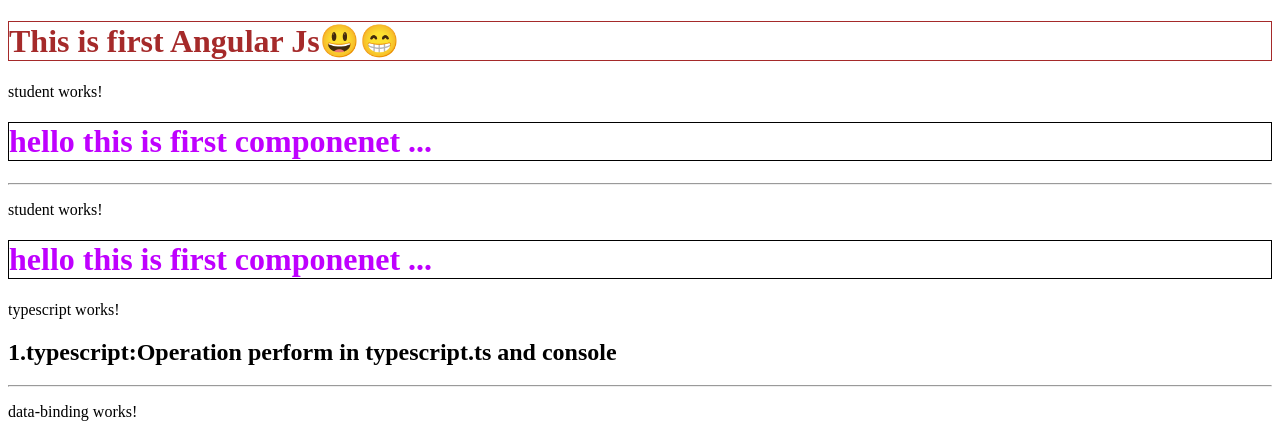
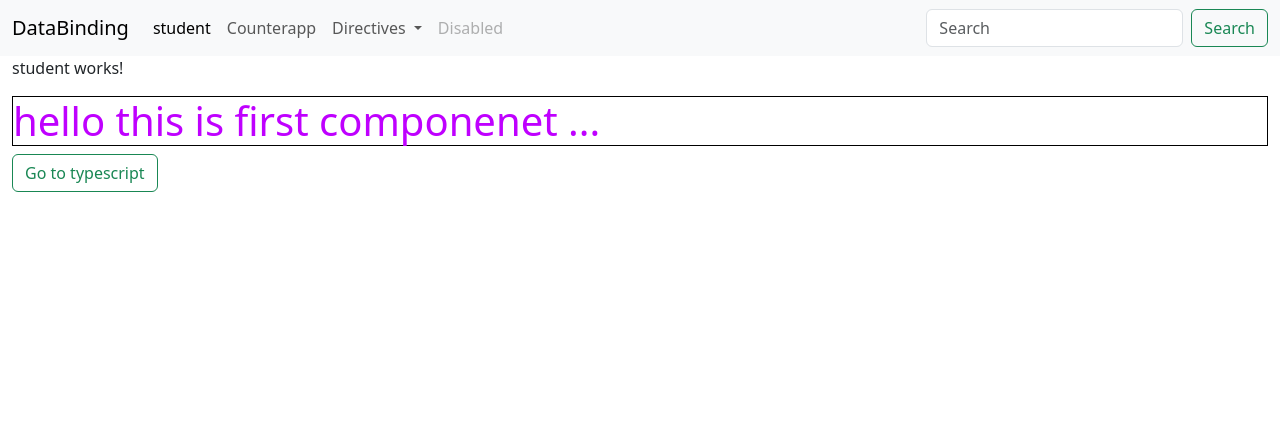
Before and after one commit to Rutujaranade22/angular-practice, an Angular app: page /student in a window 1280 px wide. Before the commit this address led to /. Shown: the top 437 px of the page. Built offline with nearby package versions, Linux system fonts and the light colour scheme.

Commit message:
routing practice

```diff
--- a/angular.json
+++ b/angular.json
@@ -25,7 +25,11 @@
               }
             ],
             "styles": [
+              "node_modules/bootstrap/dist/css/bootstrap.min.css",
               "src/styles.css"
+            ],
+            "scripts": [
+              "node_modules/bootstrap/dist/js/bootstrap.bundle.min.js"
             ]
           },
           "configurations": {
@@ -82,7 +86,11 @@
               }
             ],
             "styles": [
+              "node_modules/bootstrap/dist/css/bootstrap.min.css",
               "src/styles.css"
+            ],
+            "scripts": [
+              "node_modules/bootstrap/dist/js/bootstrap.bundle.min.js"
             ]
           }
         }
--- a/package.json
+++ b/package.json
@@ -26,6 +26,7 @@
     "@angular/forms": "^20.0.0",
     "@angular/platform-browser": "^20.0.0",
     "@angular/router": "^20.0.0",
+    "bootstrap": "^5.3.7",
     "rxjs": "~7.8.0",
     "tslib": "^2.3.0",
     "zone.js": "~0.15.0"
--- a/src/app/app.html
+++ b/src/app/app.html
@@ -1,11 +1,40 @@
- <h1>This is first Angular Js😃😁</h1>
+<nav class="navbar navbar-expand-lg navbar-light bg-light">
+  <div class="container-fluid">
+    <a class="navbar-brand" routerLink="databinding">DataBinding</a>
+    <button class="navbar-toggler" type="button" data-bs-toggle="collapse" data-bs-target="#navbarSupportedContent" aria-controls="navbarSupportedContent" aria-expanded="false" aria-label="Toggle navigation">
+      <span class="navbar-toggler-icon"></span>
+    </button>
+    <div class="collapse navbar-collapse" id="navbarSupportedContent">
+      <ul class="navbar-nav me-auto mb-2 mb-lg-0">
+        <li class="nav-item">
+          <a class="nav-link active" aria-current="page" routerLink="student">student</a>
+        </li>
+        <li class="nav-item">
+          <a class="nav-link"  routerLink="couterapp">Counterapp</a>
+        </li>
+        <li class="nav-item dropdown">
+          <a class="nav-link dropdown-toggle"  routerLink="directives" id="navbarDropdown" role="button" data-bs-toggle="dropdown" aria-expanded="false">
+            Directives
+          </a>
+          <ul class="dropdown-menu" aria-labelledby="navbarDropdown">
+            <li><a class="dropdown-item" routerLink="typescript">Typescript</a></li>
+            <li><a class="dropdown-item" routerLink="#">Another action</a></li>
+            <li><hr class="dropdown-divider"></li>
+            <li><a class="dropdown-item"routerLink="#">Something else here</a></li>
+          </ul>
+        </li>
+        <li class="nav-item">
+          <a class="nav-link disabled" href="#" tabindex="-1" aria-disabled="true">Disabled</a>
+        </li>
+      </ul>
+      <form class="d-flex">
+        <input class="form-control me-2" type="search" placeholder="Search" aria-label="Search">
+        <button class="btn btn-outline-success" type="submit">Search</button>
+      </form>
+    </div>
+  </div>
+</nav>
 
- <app-student></app-student><hr>
- <app-student></app-student>
-
- <app-typescript></app-typescript>
- <hr>
- <app-data-binding></app-data-binding><hr>
- <app-strucural-directives></app-strucural-directives>
- <hr>
- <app-counter-app></app-counter-app>
+<div class="container-fluid">
+    <router-outlet></router-outlet>
+</div>
--- a/src/app/app.routes.ts
+++ b/src/app/app.routes.ts
@@ -1,3 +1,29 @@
 import { Routes } from '@angular/router';
+import { Student } from './student/student';
+import { DataBinding } from './data-binding/data-binding';
+import { StrucuralDirectives } from './strucural-directives/strucural-directives';
+import { Typescript } from './typescript/typescript';
+import { CounterApp } from './counter-app/counter-app';
 
-export const routes: Routes = [];
+export const routes: Routes = [
+    {
+        path:"student",
+        component:Student
+    },
+    {    path:"databinding",
+        component:DataBinding
+    },
+    {
+        path:"directives",
+        component:StrucuralDirectives
+    },
+    {
+        path:"typescript",
+        component:Typescript
+    },
+    {
+        path:"couterapp",
+        component:CounterApp
+
+    }
+];
--- a/src/app/data-binding/data-binding.ts
+++ b/src/app/data-binding/data-binding.ts
@@ -25,5 +25,4 @@
   alert("Span Click works...!");
 }
 
-
 }
--- a/src/app/student/student.html
+++ b/src/app/student/student.html
@@ -1,3 +1,4 @@
 <p>student works!</p>
 
-<h1>hello this is first componenet ...
+<h1>hello this is first componenet ...</h1>
+<button type="button" class="btn btn-outline-success"[routerLink]="['/typescript']">Go to typescript</button>
--- a/src/app/student/student.ts
+++ b/src/app/student/student.ts
@@ -1,8 +1,9 @@
 import { Component } from '@angular/core';
+import { RouterLink, RouterOutlet } from '@angular/router';
 
 @Component({
   selector: 'app-student',
-  imports: [],
+  imports: [RouterOutlet,RouterLink],
   templateUrl: './student.html',
   styleUrl: './student.css'
 })
```
Also changed, not shown: src/app/app.ts (+3 -7 lines), 1 other file (tests, documents, lock files or other folders).
